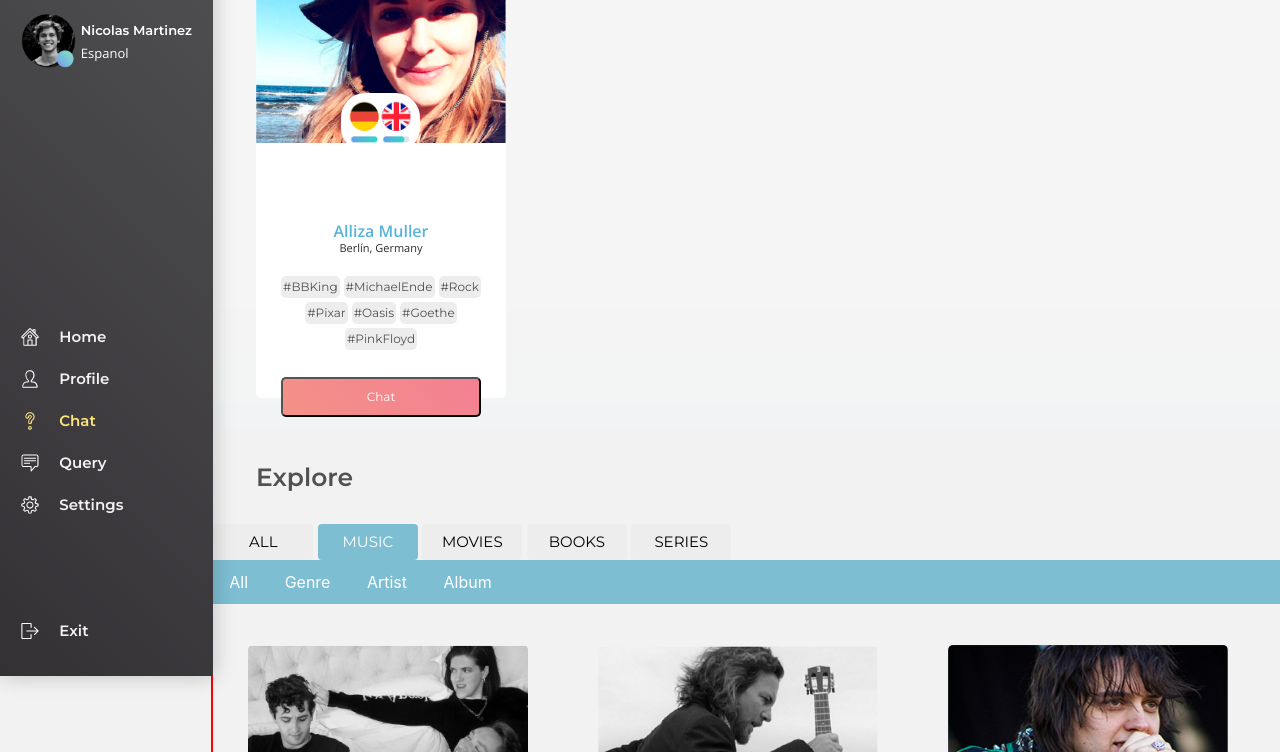
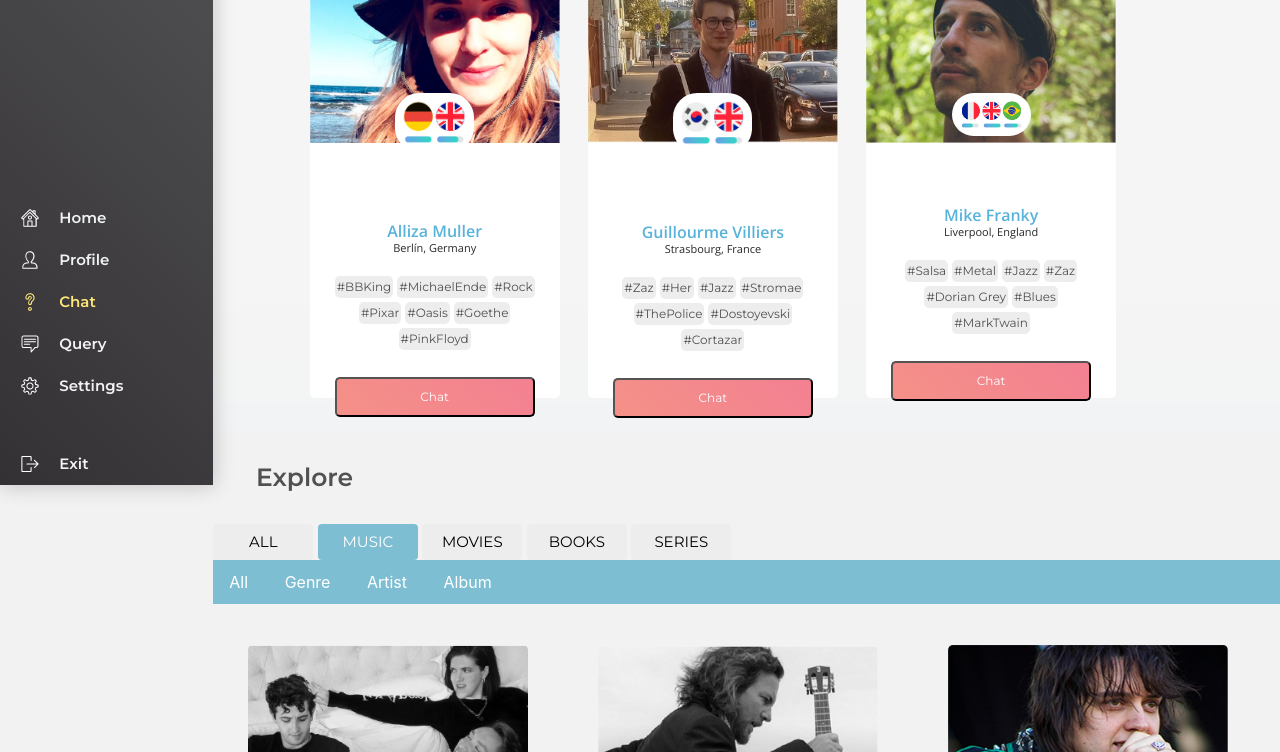
Before and after one commit to sebastianrestrepo/Lanni, a plain HTML site: page home.html in a window 1280 px wide. Shown: the part 124-876 px from the top of the page. Drawn offline with nearby package versions, Linux system fonts and the light colour scheme.

Commit message:
adgfag
dgdaads

```diff
--- a/home.css
+++ b/home.css
@@ -28,7 +28,7 @@ body{
 
 
     width: 100%;
-    height: 100vh;
+    height: 100%;
 
     display: flex;
     flex-direction: row;
@@ -250,7 +250,7 @@ body{
 
 .main {
     width: 100%;
-    outline: 2px solid red; /*Esta es la linea roja*/
+    /*outline: 2px solid red; /*Esta es la linea roja*/
 }
 
 .findpeople{
@@ -269,12 +269,15 @@ body{
 #cards{
     width: 100%;
     display: flex;
-    justify-content: space-between;
+    justify-content: center;
     flex-wrap: wrap;
     padding: 0 4% 0 0;
+    margin: auto;
 }
 
+
 .allizamuller{
+    margin-right: 3%;
     background-color: #ffffff;
     width: 250px;
     height: 440px;
@@ -446,6 +449,7 @@ p{
 }
 
 .barra button{
+    text-decoration: none;
     margin: 3px;
     color: #FFFFFF;
 }
--- a/home.html
+++ b/home.html
@@ -19,7 +19,7 @@
         <section class="container-fluid"><!--aqui inicia el contenedor-->
             <section class="row"><!--aqui inicia el row (fila)-->
 
-      <div class="dash col-md-2" style="padding: 0"><!--aqui inicia el dashboar-->
+                <div class="dash col-md-2" style="padding: 0"><!--aqui inicia el dashboar-->
                     <div class="contenedor">
 
                         <section class="logo">
@@ -56,6 +56,7 @@
                         <h1>Find people who share your loves and likes!</h1>
 
                         <div id="cards">
+
                             <div class="allizamuller">
 
                                 <div class="image">
@@ -95,7 +96,88 @@
                                     </div>
                                 </div>
 
-                            </div>
+                            </div><!--Fin del card-->
+
+                            <div class="allizamuller">
+
+                                <div class="image">
+                                    <img src="src/home/fotoCardDos.png" alt="">
+                                </div>
+                                <!--<div class=contbanderas>-->
+
+                                <!--style="item-align: center;"-->
+                                <div class="detalles">
+
+                                    <div class="parte">
+
+                                        <div class="contbanderas">
+                                            <div class="banderas"><img src="src/home/flagsCardDos.png" alt="" ></div> </div>
+                                    </div>
+
+                                    <div class= "titulos">
+                                        <h2>Guillourme Villiers</h2>
+                                        <h4>Strasbourg, France</h4>
+                                    </div>
+
+                                    <div class="tags">
+                                        <p>#Zaz</p>
+                                        <p>#Her</p>
+                                        <p>#Jazz</p>
+                                        <p>#Stromae</p>
+                                        <p>#ThePolice</p>
+                                        <p>#Dostoyevski</p>
+                                        <p>#Cortazar</p>
+                                    </div>
+                                    <div class="button_section">
+
+
+
+                                        <button type="button">Chat</button>
+
+                                    </div>
+                                </div>
+
+                            </div><!--Fin del card-->
+
+                            <div class="allizamuller">
+
+                                <div class="image">
+                                    <img src="src/home/fotoCardTres.png" alt="">
+                                </div>
+                                <!--<div class=contbanderas>-->
+
+                                <!--style="item-align: center;"-->
+                                <div class="detalles">
+
+                                    <div class="parte">
+
+                                        <div class="contbanderas">
+                                            <div class="banderas"><img src="src/home/flagsCardCuatro.png" alt="" ></div> </div>
+                                    </div>
+
+                                    <div class= "titulos">
+                                        <h2>Mike Franky</h2>
+                                        <h4>Liverpool, England</h4>
+                                    </div>
+
+                                    <div class="tags">
+                                        <p>#Salsa</p>
+                                        <p>#Metal</p>
+                                        <p>#Jazz</p>
+                                        <p>#Zaz</p>
+                                        <p>#Dorian Grey</p>
+                                        <p>#Blues</p>
+                                        <p>#MarkTwain</p>
+                                    </div>
+                                    <div class="button_section">
+
+                                        <button type="button">Chat</button>
+
+                                    </div>
+                                </div>
+
+                            </div><!--Fin del card-->
+
                         </div>
 
                     </div>
```
Also changed, not shown: index.html (+1 -1 lines).
